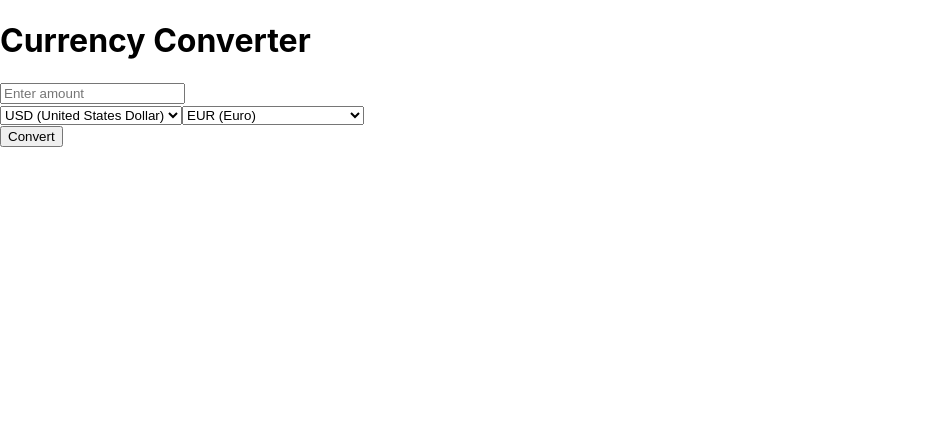
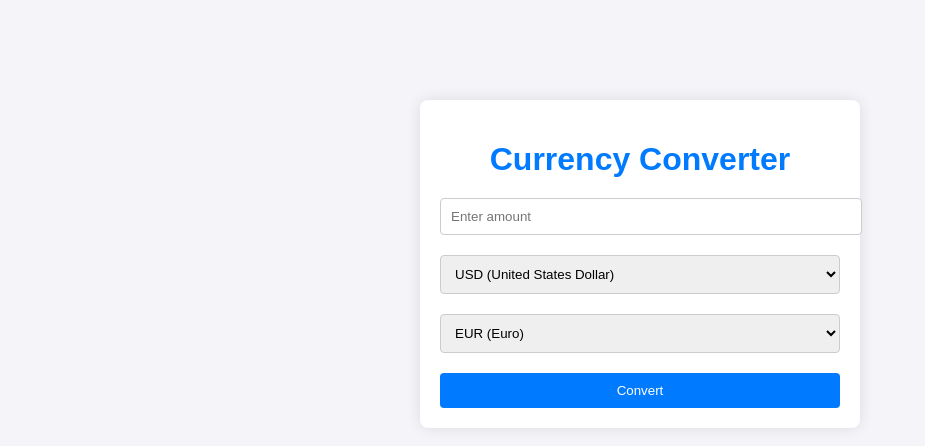
Before and after one commit to chifineg/Portfolio_project, a React (Create React App) app in the folder currency-converter/: page / in a window 1280 px wide. Shown: the top 446 px of the page, without its empty margins (0-925 px from the left). Built offline with nearby package versions, Linux system fonts and the light colour scheme.

Commit message:
Basic styling

```diff
--- a/currency-converter/src/App.css
+++ b/currency-converter/src/App.css
@@ -1,38 +1,42 @@
-.App {
-  text-align: center;
+body {
+  font-family: 'Poppins', sans-serif;
+  background-color: #f4f4f9;
+  color: #333;
 }
 
-.App-logo {
-  height: 40vmin;
-  pointer-events: none;
+.container {
+  width: 400px;
+  margin: 100px auto;
+  padding: 20px;
+  background-color: #fff;
+  box-shadow: 0px 0px 15px rgba(0, 0, 0, 0.1);
+  border-radius: 8px;
 }
 
-@media (prefers-reduced-motion: no-preference) {
-  .App-logo {
-    animation: App-logo-spin infinite 20s linear;
-  }
+h1 {
+  text-align: center;
+  color: #007bff;
+  margin-bottom: 20px;
 }
 
-.App-header {
-  background-color: #282c34;
-  min-height: 100vh;
-  display: flex;
-  flex-direction: column;
-  align-items: center;
-  justify-content: center;
-  font-size: calc(10px + 2vmin);
-  color: white;
+input, select {
+  width: 100%;
+  padding: 10px;
+  margin-bottom: 20px;
+  border: 1px solid #ccc;
+  border-radius: 4px;
 }
 
-.App-link {
-  color: #61dafb;
+button {
+  width: 100%;
+  padding: 10px;
+  background-color: #007bff;
+  color: white;
+  border: none;
+  border-radius: 4px;
+  cursor: pointer;
 }
 
-@keyframes App-logo-spin {
-  from {
-    transform: rotate(0deg);
-  }
-  to {
-    transform: rotate(360deg);
-  }
+button:hover {
+  background-color: #0056b3;
 }
```
